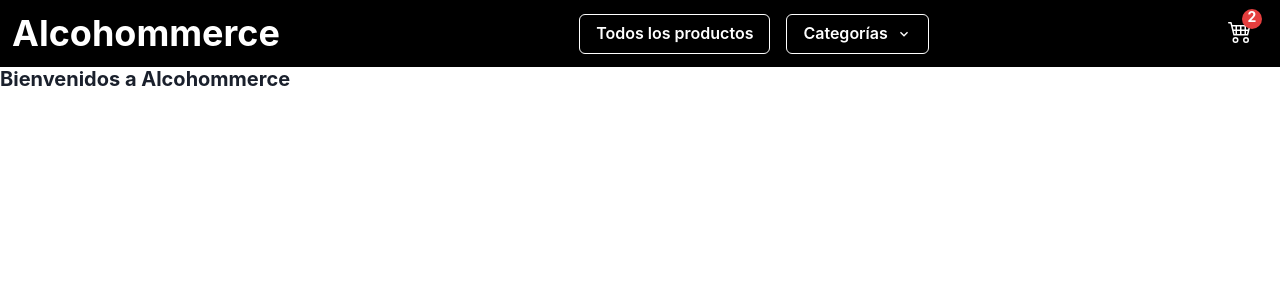
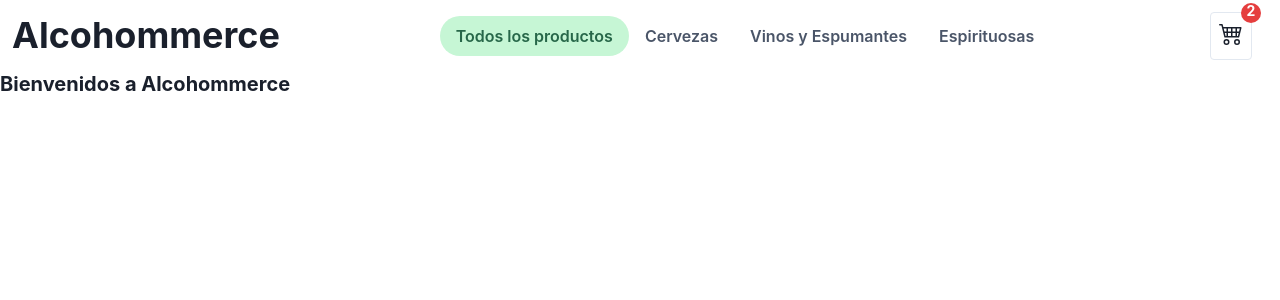
Before and after one commit to AlexisSzerman/Alcohommerce, a React (Vite) app: page / in a window 1280 px wide. Shown: the top 300 px of the page. Built offline with nearby package versions, Linux system fonts and the light colour scheme.

Commit message:
funcionando, sin estilos 004 cambiando el navbar

```diff
--- a/src/App.jsx
+++ b/src/App.jsx
@@ -14,8 +14,8 @@ const App = () => {
       <Routes>
         <Route exact path={'/'} element={<Home greeting={"Bienvenidos a Alcohommerce"} />}/>
         <Route exact path={'/catalogue'} element={<ItemListContainer />} />
-        {/* <Route exact path={'/category/:category'} element={<ItemListContainer />} /> Funciona OK */}
-        <Route exact path={'/category/:id'} element={<ItemListContainer />} />
+        <Route exact path={'/category/:category'} element={<ItemListContainer />}/>
+        {/* <Route exact path={'/category/:id'} element={<ItemListContainer />} /> */}
         <Route exact path={"/item/:id"} element={<ItemDetailContainer />} />
         <Route exact path={"/cart"} element={<Cart />} />
       </Routes>
--- a/src/components/CartWidget.jsx
+++ b/src/components/CartWidget.jsx
@@ -5,8 +5,8 @@ import { BsCart4 } from "react-icons/bs";
 const CartWidget = () => {
   return (
 
-   <Box position="relative" display="inline-block" mr={4}>
-      <Icon as={BsCart4} boxSize={6} />
+   <Box position="relative" display="inline-block" mr={4} border='1px' borderColor='gray.200' borderRadius={4} p={2} _hover={{ bg: "grey", color: "white" }}>
+      <Icon as={BsCart4} boxSize={6}  />
       <Box
         position="absolute"
         top="-10px"
--- a/src/components/NavBar.jsx
+++ b/src/components/NavBar.jsx
@@ -1,4 +1,4 @@
-import React from "react";
+/* import React from "react";
 import CartWidget from "./CartWidget";
 import {
   Box,
@@ -84,3 +84,127 @@ const NavBar = () => {
 };
 
 export default NavBar;
+ */
+
+import React from "react";
+import CartWidget from "./CartWidget";
+import {
+  Box,
+  Flex,
+  Spacer,
+  Heading,
+  Menu,
+  MenuButton,
+  MenuList,
+  MenuItem,
+  Button,
+  Icon,
+  Tabs, TabList, TabPanels, Tab, TabPanel,
+} from "@chakra-ui/react";
+import { ChevronDownIcon } from "@chakra-ui/icons";
+import { Link } from "react-router-dom";
+import { FaBeer, FaWineBottle, FaCocktail } from "react-icons/fa";
+
+
+const NavBar = () => {
+  return (
+    <nav>
+      <Box /* bg="black" w="100%" p={3} color="white" */ p={3}>
+        <Box>
+          <Flex minWidth="max-content" alignItems="center">
+            <Box />
+            <Link to="/">
+              <Heading>Alcohommerce</Heading>
+            </Link>
+            <Spacer />
+            <Tabs variant='soft-rounded' colorScheme='green'>
+  <TabList>
+    <Link to="/catalogue">
+      <Tab>Todos los productos</Tab>
+    </Link>
+    <Link to={`/category/${"Cervezas"}`}>
+      <Tab>Cervezas</Tab>
+    </Link>
+    <Link to={`/category/${"Vinos y Espumantes"}`}>
+      <Tab>Vinos y Espumantes</Tab>
+    </Link>
+    <Link to={`/category/${"Espirituosas"}`}>
+      <Tab>Espirituosas</Tab>
+    </Link>
+  </TabList>
+</Tabs>
+
+     {/*        <Menu>
+
+            <Link to="/catalogue">
+              <Button colorScheme="dark" _hover={{ bg: "grey", color: "white" }} mr={4} variant="outline">
+                Todos los productos
+              </Button>
+              </Link>
+
+
+              <MenuButton
+                as={Button}
+                colorScheme="dark"
+                rightIcon={<ChevronDownIcon />}
+                _hover={{ bg: "grey", color: "white" }}
+                variant="outline"
+              >
+                Categorías
+              </MenuButton>
+              <MenuList color="black">
+              <Link to={`/category/${"Cervezas"}`}>
+                <MenuItem
+                  _hover={{ bg: "grey", color: "white" }}
+                  _focus={{ outline: "none" }}
+                >
+                  <Icon as={FaBeer} boxSize={4} mr={2} />
+                  Cervezas
+                </MenuItem>
+              </Link>
+              <Link to={`/category/${"Vinos y Espumantes"}`}>
+                <MenuItem _hover={{ bg: "grey", color: "white" }}>
+                  <Icon as={FaWineBottle} boxSize={4} mr={2} />
+                  Vinos y Espumantes
+                </MenuItem>
+                </Link>
+                <Link to={`/category/${"Espirituosas"}`}>
+                <MenuItem _hover={{ bg: "grey", color: "white" }}>
+                  <Icon as={FaCocktail} boxSize={4} mr={2} />
+                  Espirituosas
+                </MenuItem>
+                </Link>
+              </MenuList>
+            </Menu> */}
+            <Spacer />
+
+           <Link to="/cart">
+            <CartWidget />
+            </Link>
+
+          </Flex>
+        </Box>
+      </Box>
+    </nav>
+  );
+};
+
+export default NavBar;
+
+{/* <Tabs variant='soft-rounded' colorScheme='green'>
+  <TabList>
+    <Link to="/catalogue">
+      <Tab>Todos los productos</Tab>
+    </Link>
+    <Link to={`/category/${"Cervezas"}`}>
+      <Tab>Cervezas</Tab>
+    </Link>
+    <Link to={`/category/${"Vinos y Espumantes"}`}>
+      <Tab>Vinos y Espumantes</Tab>
+    </Link>
+    <Link to={`/category/${"Espirituosas"}`}>
+      <Tab>Espirituosas</Tab>
+    </Link>
+  </TabList>
+</Tabs>
+ */}
```
